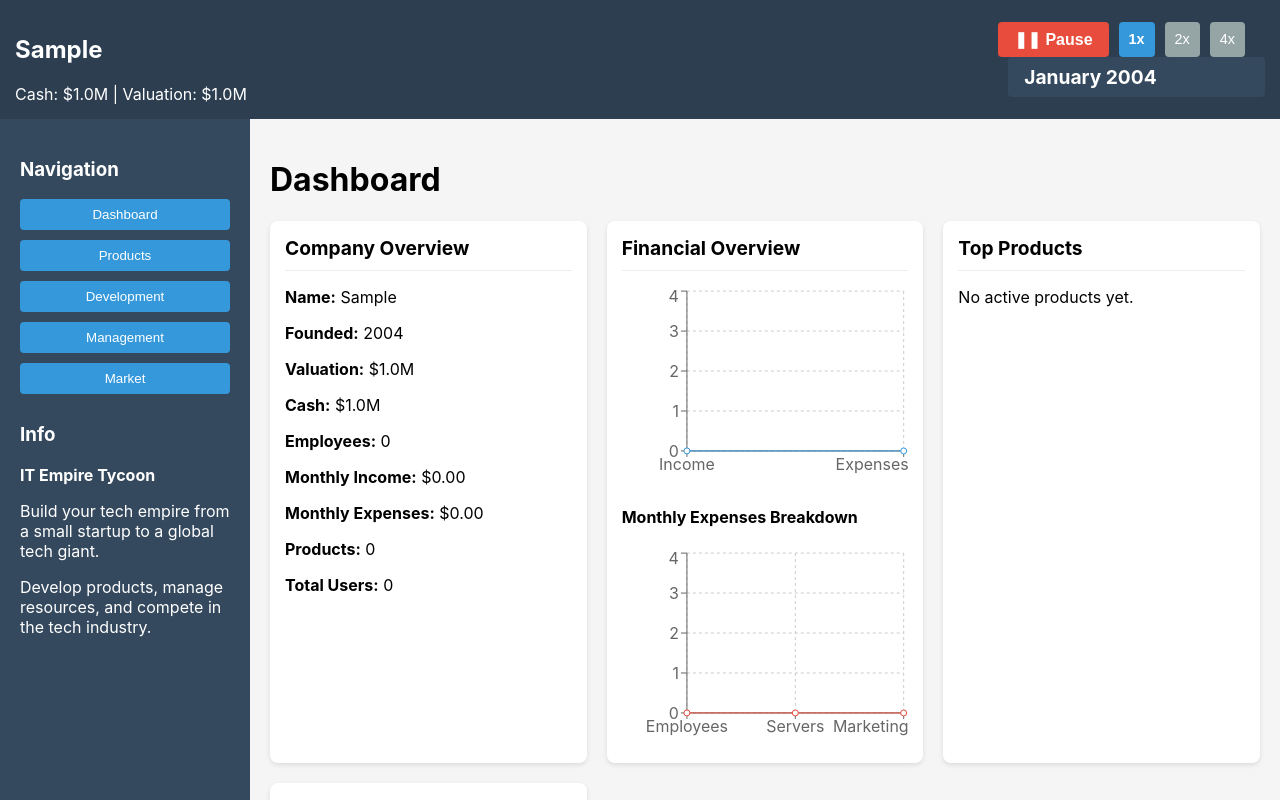
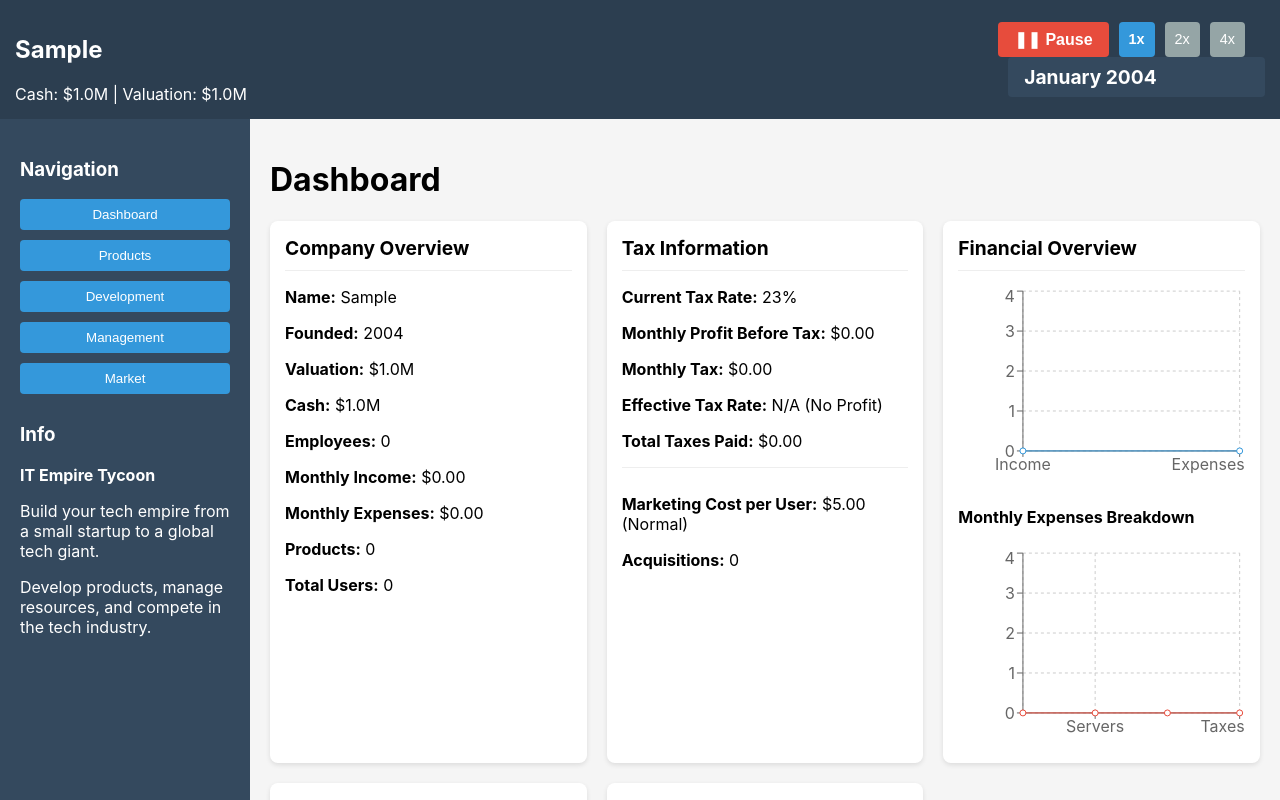
Before and after one commit to mr-ceri-mrum/ITsimulator, a React (Create React App) app: page / in a window 1280 px wide. Both pictures are taken after typing "Sample" into the empty fields and a click on the button "Start Your Company". Built offline with nearby package versions, Linux system fonts and the light colour scheme; the HTML template or start-up script is replaced by a standard one.

Commit message:
Add tax information card to dashboard

```diff
--- a/src/components/Dashboard.js
+++ b/src/components/Dashboard.js
@@ -42,8 +42,13 @@ const Dashboard = () => {
   const expenseData = [
     { name: 'Employees', value: expenses.employees },
     { name: 'Servers', value: expenses.servers },
-    { name: 'Marketing', value: expenses.marketing }
+    { name: 'Marketing', value: expenses.marketing },
+    { name: 'Taxes', value: company.monthlyTaxes || 0 }
   ];
+
+  // Tax information
+  const profitBeforeTax = company.monthlyIncome - (expenses.employees + expenses.servers + expenses.marketing);
+  const taxRate = 23; // 23%
 
   return (
     <div>
@@ -63,6 +68,31 @@ const Dashboard = () => {
             <p><strong>Monthly Expenses:</strong> {formatCurrency(company.monthlyExpenses)}</p>
             <p><strong>Products:</strong> {company.products.filter(p => !p.isInDevelopment).length}</p>
             <p><strong>Total Users:</strong> {formatNumber(totalUsers)}</p>
+          </div>
+        </div>
+
+        {/* Tax Information Card */}
+        <div className="dashboard-card">
+          <div className="card-header">Tax Information</div>
+          <div>
+            <p><strong>Current Tax Rate:</strong> {taxRate}%</p>
+            <p><strong>Monthly Profit Before Tax:</strong> {formatCurrency(profitBeforeTax)}</p>
+            <p><strong>Monthly Tax:</strong> {formatCurrency(company.monthlyTaxes || 0)}</p>
+            <p><strong>Effective Tax Rate:</strong> {
+              profitBeforeTax > 0
+                ? ((company.monthlyTaxes || 0) / profitBeforeTax * 100).toFixed(1) + '%'
+                : 'N/A (No Profit)'
+            }</p>
+            <p><strong>Total Taxes Paid:</strong> {formatCurrency(company.taxesPaid || 0)}</p>
+
+            <div style={{ borderTop: '1px solid #eee', marginTop: '10px', paddingTop: '10px' }}>
+              <p><strong>Marketing Cost per User:</strong> {
+                totalUsers > 100000000
+                  ? '$20.00 (High Market Saturation)'
+                  : '$5.00 (Normal)'
+              }</p>
+              <p><strong>Acquisitions:</strong> {company.acquiredCompanies ? company.acquiredCompanies.length : 0}</p>
+            </div>
           </div>
         </div>
 
```
